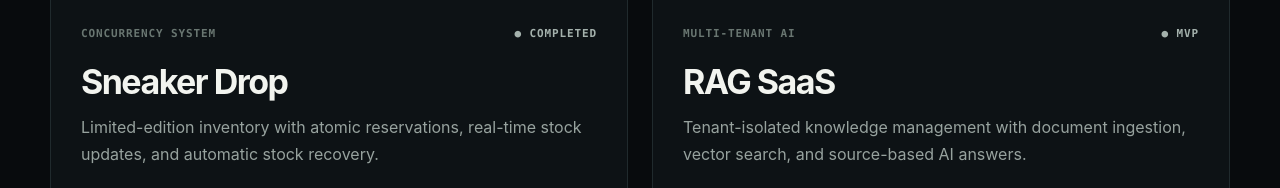
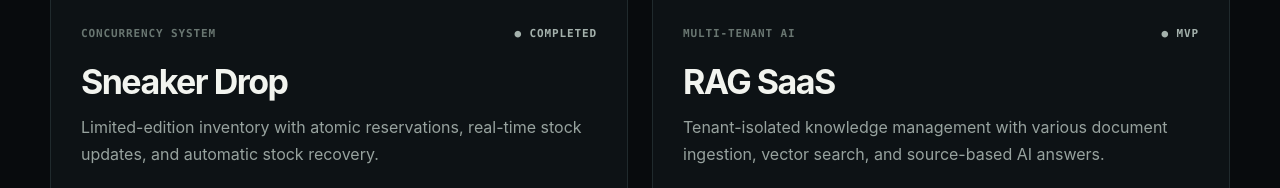
Before and after one commit to amabirbd/my-portfolio-site, a website: page index.html in a window 1280 px wide. Shown: the part 2274-2462 px from the top of the page. Drawn offline with Linux system fonts and the light colour scheme.

Commit message:
Update project description for RAG SaaS to enhance clarity

```diff
--- a/index.html
+++ b/index.html
@@ -93,7 +93,7 @@
           </article>
           <article class="project-card reveal">
             <a class="project-card-image" href="projects/rag-saas/"><img src="assets/rag-saas.webp" width="1241" height="537" loading="lazy" alt="RAG SaaS AI assistant conversation interface" /></a>
-            <div class="project-card-body"><div class="project-meta"><span>MULTI-TENANT AI</span><span class="status completed">● MVP</span></div><h3>RAG SaaS</h3><p>Tenant-isolated knowledge management with document ingestion, vector search, and source-based AI answers.</p><ul class="compact-challenges"><li>Tenant data isolation</li><li>Retrieval pipelines</li><li>Usage and access control</li></ul><div class="tag-list"><span>FastAPI</span><span>PostgreSQL</span><span>LangChain</span><span>Chroma</span></div><a class="case-link" href="projects/rag-saas/">Explore the architecture <span aria-hidden="true">→</span></a></div>
+            <div class="project-card-body"><div class="project-meta"><span>MULTI-TENANT AI</span><span class="status completed">● MVP</span></div><h3>RAG SaaS</h3><p>Tenant-isolated knowledge management with various document ingestion, vector search, and source-based AI answers.</p><ul class="compact-challenges"><li>Tenant data isolation</li><li>Retrieval pipelines</li><li>Usage and access control</li></ul><div class="tag-list"><span>FastAPI</span><span>PostgreSQL</span><span>LangChain</span><span>Chroma</span></div><a class="case-link" href="projects/rag-saas/">Explore the architecture <span aria-hidden="true">→</span></a></div>
           </article>
           <article class="project-card reveal">
             <a class="project-card-image" href="projects/iqbarter/"><img src="assets/iqbarter.webp" width="1366" height="634" loading="lazy" alt="IQBarter quiz and rewards website" /></a>
```
